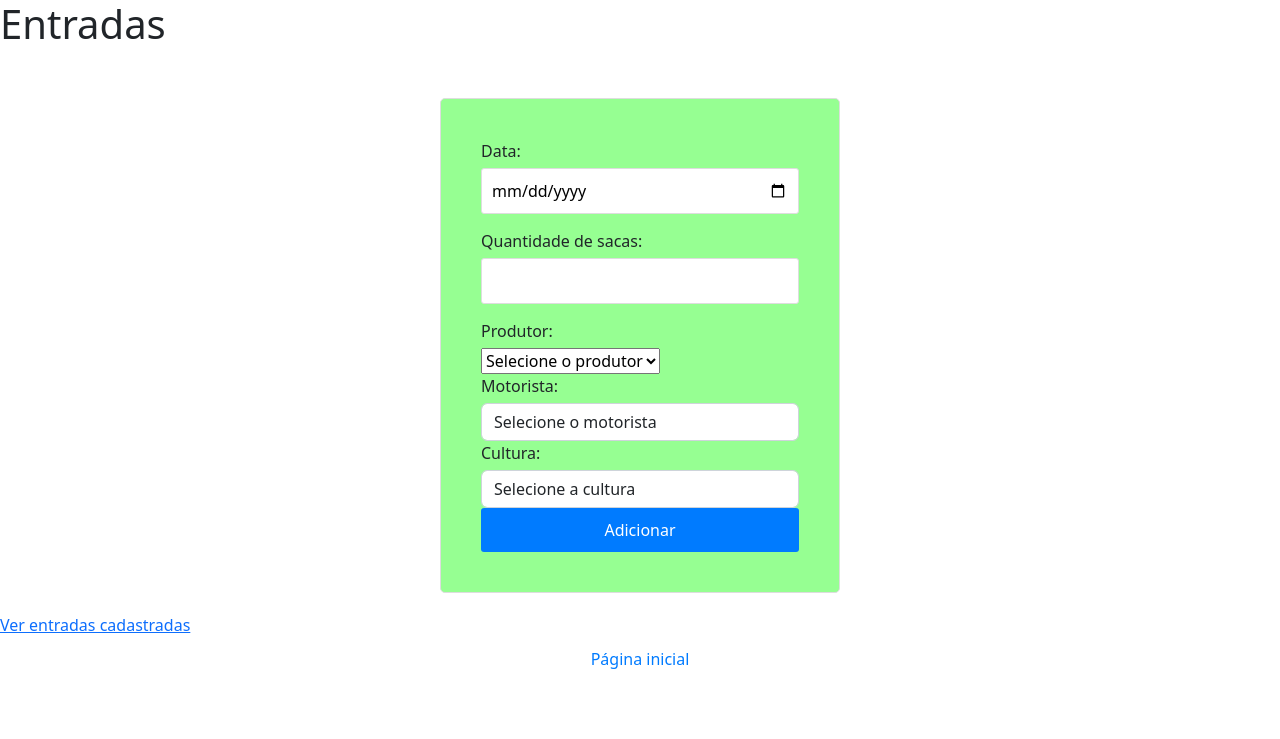
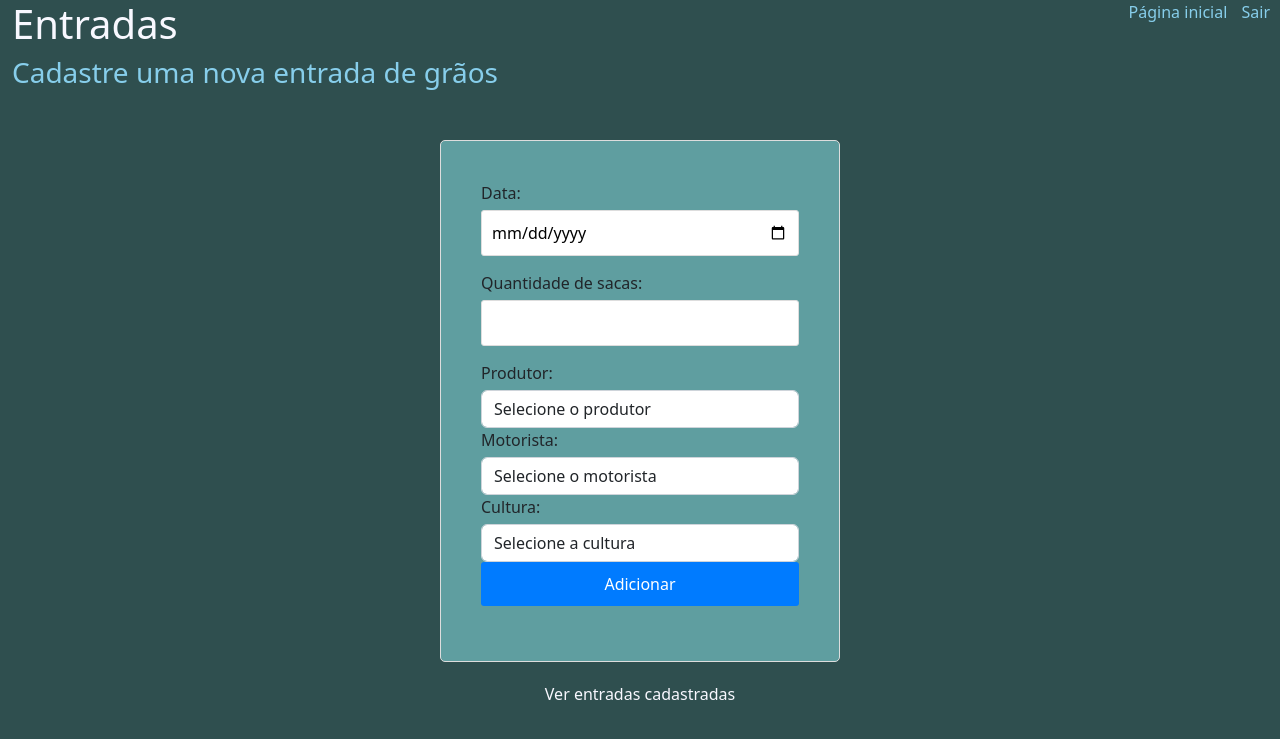
Before and after one commit to MateusMP22/ProjetoFlask, a Flask app: page /entradas in a window 1280 px wide. Shown: the top 739 px of the page. Run offline with Flask 3, Linux system fonts and the light colour scheme; the visitor is signed in with stand-in values (Sample User, id 1); data that the repository does not hold is empty.

Commit message:
Atualização

```diff
--- a/app.py
+++ b/app.py
@@ -25,7 +25,7 @@ def login():
 
         cursor = minha_conexao.cursor()
         cursor.execute("SELECT * FROM funcionarios WHERE email = %s", (email,))
-        result = cursor.fetchone()
+        result = cursor.fetchall()
         cursor.close()
 
         print(f'email: {email}')
@@ -203,7 +203,7 @@ def editar_produtor(id):
         minha_conexao.commit()
         cursor.close()
 
-        return redirect(url_for('homepage'))
+        return redirect(url_for('gerenciar_cadastros'))
 
     return render_template('editar_prod.html', produtor=result)
 
--- a/static/css/estilo.css
+++ b/static/css/estilo.css
@@ -1,27 +1,39 @@
 /* Formulários de login e de cadastro de entrada */
+body{
+    background-color: #2F4F4F;
+}
+
+h1{
+    color: #F8F8FF;
+}
+
+h2 {
+    margin-bottom: 20px;
+    text-align: center;
+}
+
+h3 {
+    color: #87CEEB;
+}
+
 form {
     max-width: 400px;
     margin: 0 auto;
     padding: 40px;
     border: 1px solid #ddd;
     border-radius: 5px;
-    background-color: #96FF92;
+    background-color: #5F9EA0;
     margin-bottom: 20px;
     margin-top: 50px;
 }
 
-h2 {
-    margin-bottom: 20px;
-    text-align: center;
-}
+
 label {
     display: block;
     margin-bottom: 5px;
 }
 
-input[type="text"],
-input[type="password"],
-input[type="date"] {
+input {
     width: 100%;
     padding: 10px;
     margin-bottom: 15px;
@@ -47,12 +59,43 @@ p {
     text-align: center;
     margin-top: 10px;
 }
+p{
+color: #87CEEB;
+}
 
 p a {
-    color: #007bff;
+    color: #F8F8FF;
     text-decoration: none;
 }
 
 p a:hover {
+    color: #87CEEB;
     text-decoration: underline;
 }
+
+.menu {
+    position: absolute;
+    top: 0;
+    right: 0;
+}
+
+.menu ul {
+    list-style-type: none;
+    padding: 0;
+    margin: 0;
+}
+
+.menu li {
+    display: inline-block;
+    margin-right: 10px;
+}
+
+.menu a {
+    text-decoration: none;
+    color: #87CEEB;
+
+}
+
+.menu a:hover {
+    color: #5e9bfc;
+}
--- a/templates/Cadastro_entrada.html
+++ b/templates/Cadastro_entrada.html
@@ -1,15 +1,28 @@
 <!DOCTYPE html>
 <html lang="pt-br">
 <head>
+    <meta charset="UTF-8">
     <meta name="viewport" content="width=device-width, initial-scale=1.0">
     <link href="https://cdn.jsdelivr.net/npm/bootstrap@5.2.3/dist/css/bootstrap.min.css" rel="stylesheet" integrity="sha384-rbsA2VBKQhggwzxH7pPCaAqO46MgnOM80zW1RWuH61DGLwZJEdK2Kadq2F9CUG65" crossorigin="anonymous">
   	<link rel="stylesheet" href="/static/css/estilo.css">
-    <meta charset="UTF-8">
+
     <title>Entradas</title>
 </head>
 <body>
 
+    <div class="menu">
+		<ul>
+            <li><a href="/">Página inicial</a></li>
+			<li><a href="/logout">Sair</a></li>
+		</ul>
+	</div>
+
+    <div class="container-fluid">
     <h1>Entradas</h1>
+    <h3>Cadastre uma nova entrada de grãos</h3>
+    </div>
+
+    <div class="container-fluid">
         <form method="POST">
             <input type="hidden" name="form_type" value="entradas">
 
@@ -20,7 +33,7 @@
             <input type="text" id="quantidade" name="quantidade" required><br>
 
             <label for="produtor_id">Produtor:</label>
-            <select id="produtor_id" name="produtor_id">
+            <select class="form-control" id="produtor_id" name="produtor_id">
                 <option value="">Selecione o produtor</option>
             {% for p in produtores_list %}
             <OPTION value={{p[0]}}>{{p[1]}}</OPTION>
@@ -45,9 +58,11 @@
 
             <input type="submit" value="Adicionar">
         </form>
+    </div>
 
-            <a href="/lista_entrada">Ver entradas cadastradas</a>
-            <p><a href="/">Página inicial</a></p>
+    <div class="container-fluid">
+        <p><a href="/lista_entrada">Ver entradas cadastradas</a></p>
+    </div>
 
     <script src="https://cdn.jsdelivr.net/npm/bootstrap@5.2.3/dist/js/bootstrap.bundle.min.js" integrity="sha384-kenU1KFdBIe4zVF0s0G1M5b4hcpxyD9F7jL+jjXkk+Q2h455rYXK/7HAuoJl+0I4" crossorigin="anonymous"></script>
     <script src="https://cdn.jsdelivr.net/npm/@popperjs/core@2.11.6/dist/umd/popper.min.js" integrity="sha384-oBqDVmMz9ATKxIep9tiCxS/Z9fNfEXiDAYTujMAeBAsjFuCZSmKbSSUnQlmh/jp3" crossorigin="anonymous"></script>
```
Also changed, not shown: static/css/estilos.css (+4 -6 lines), templates/Lista_entrada.html (+15 -2 lines), templates/editar_prod.html (+16 -2 lines), templates/gerencia_cad.html (+24 -12 lines), templates/homepage.html (+9 -8 lines), templates/inicio.html (+7 -4 lines), templates/login.html (+8 -1 lines).
